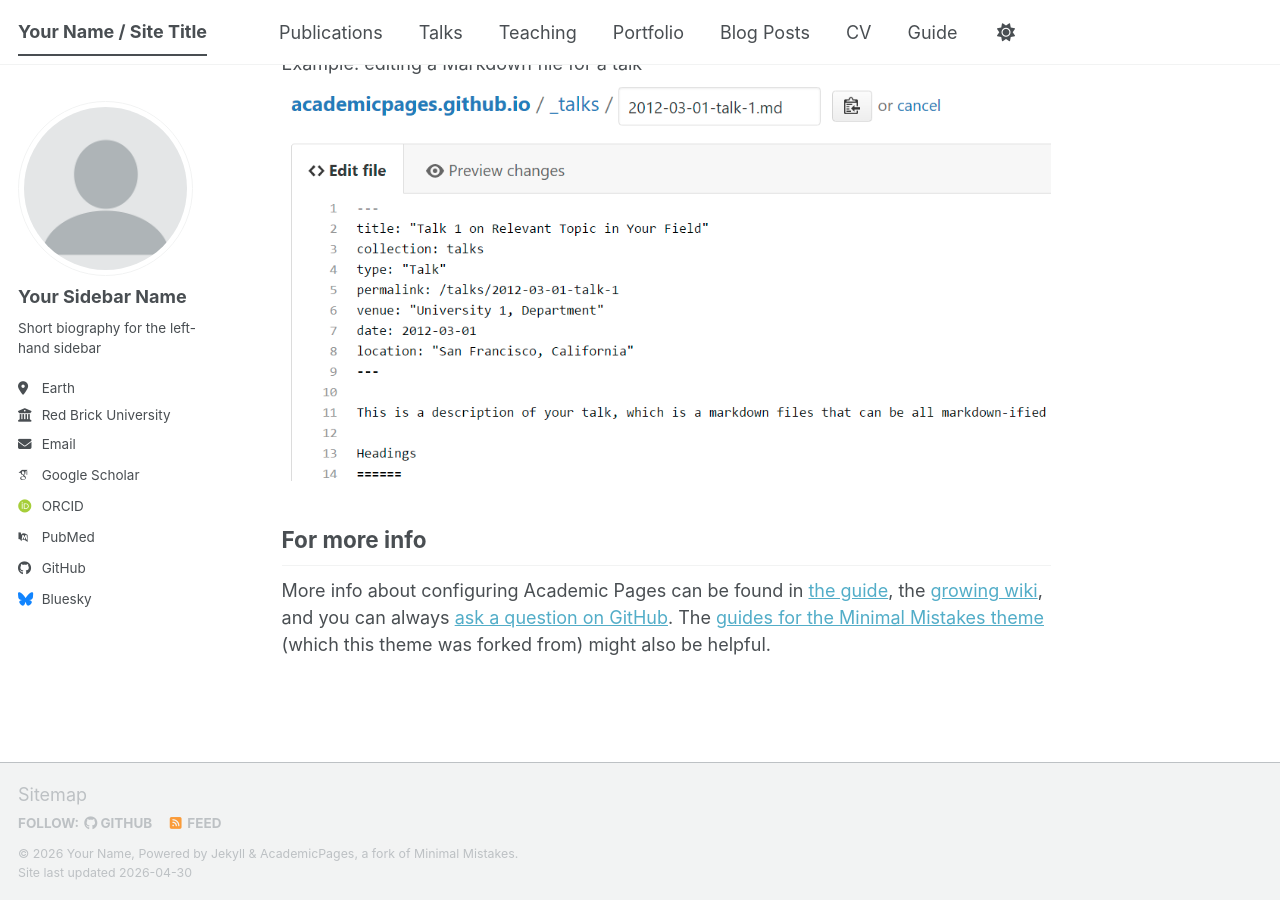
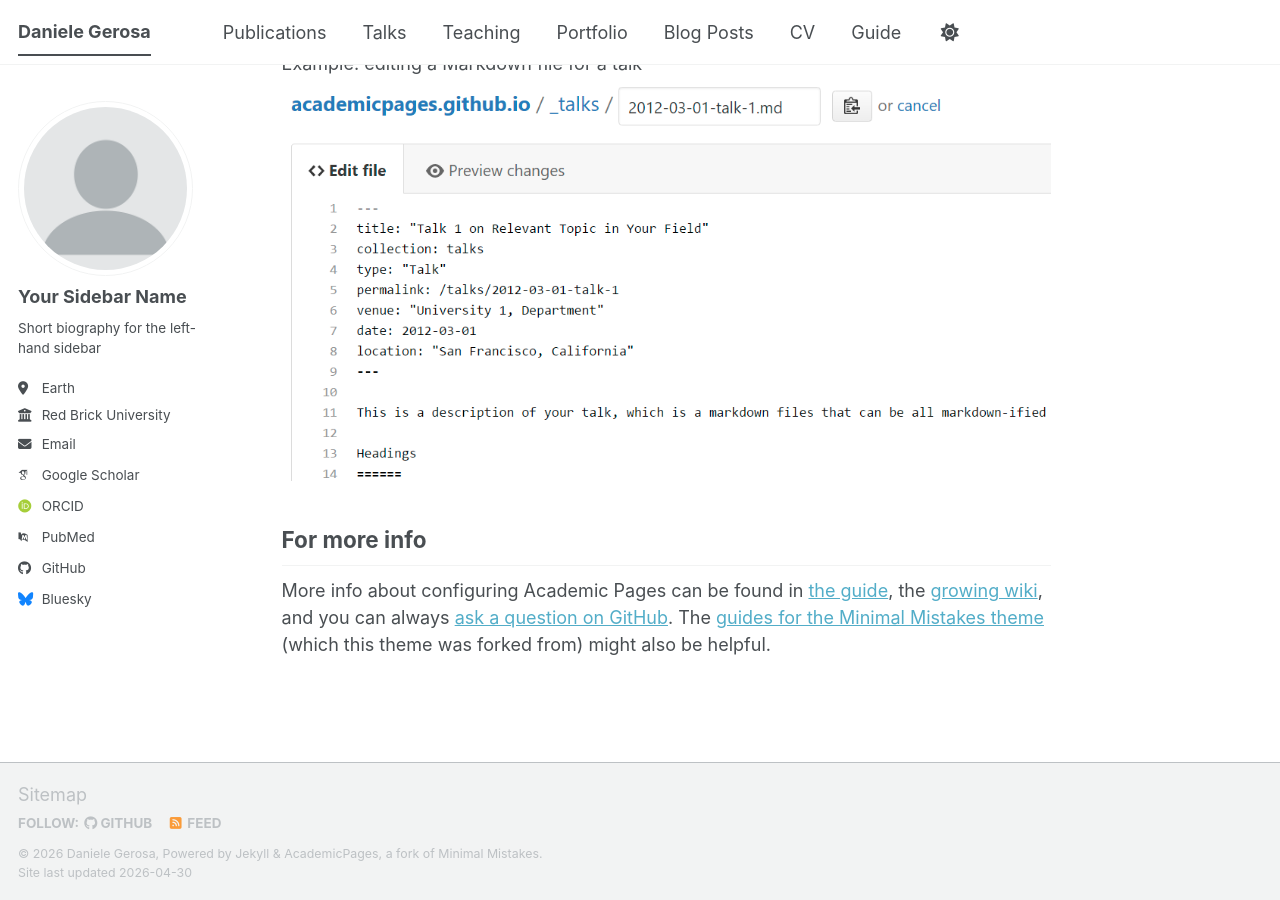
Before and after one commit to dagerosa/dagerosa.github.io, a Jekyll site: the page built from _pages/about.md, in a window 1280 px wide and 900 px high, scrolled down 2720 px. Built offline with Jekyll 4.4.1, drawn with Linux system fonts in a browser that asks for light colours; some web fonts are replaced; a script bundle is joined from its source files by our own code; library files that are not in the unit come from our copies.

Commit message:
Update _config.yml
First changes. Name etc.

```diff
--- a/_config.yml
+++ b/_config.yml
@@ -9,12 +9,11 @@
 # Basic Site Settings
 locale                   : "en-US"
 site_theme               : "default" # The available themes options are "default", "air", "sunrise", "mint", "dirt" and "contrast"
-title                    : "Your Name / Site Title"
+title                    : "Daniele Gerosa"
 title_separator          : "-"
-name                     : &name "Your Name"
+name                     : &name "Daniele Gerosa"
 description              : &description "Your Name's academic portfolio"   # Update this with a general description of your site, this is the default if not overridden by a page
-url                      : https://academicpages.github.io # The base hostname & protocol for your site e.g. "https://[your GitHub username].github.io",
-                                                           # or if you already have some other page hosted on Github then use "https://[your GitHub username].github.io/[Your Repo Name]"
+url                      : https://dgerosa.github.io
 baseurl                  : "" # the subpath of your site, e.g. "/blog"
 repository               : "academicpages/academicpages.github.io"
 
```
